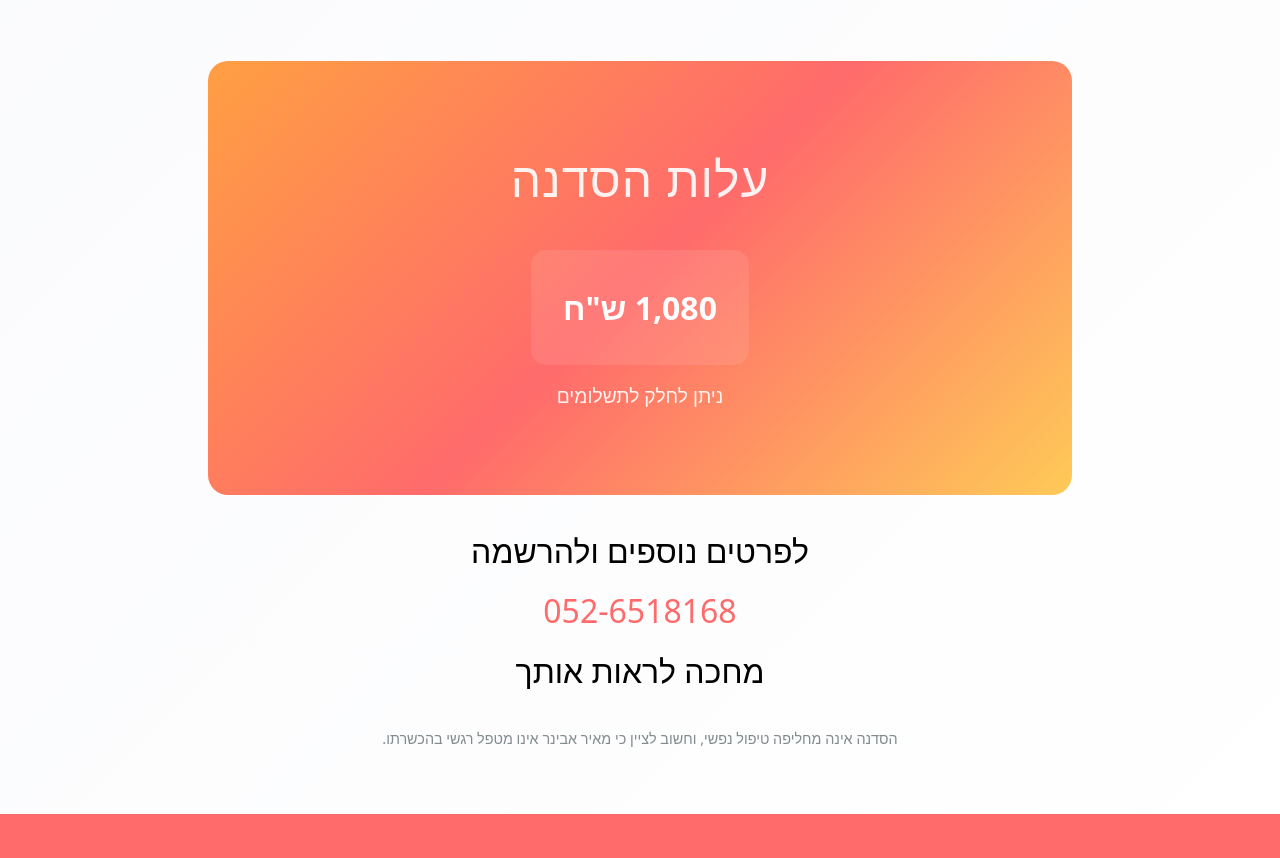
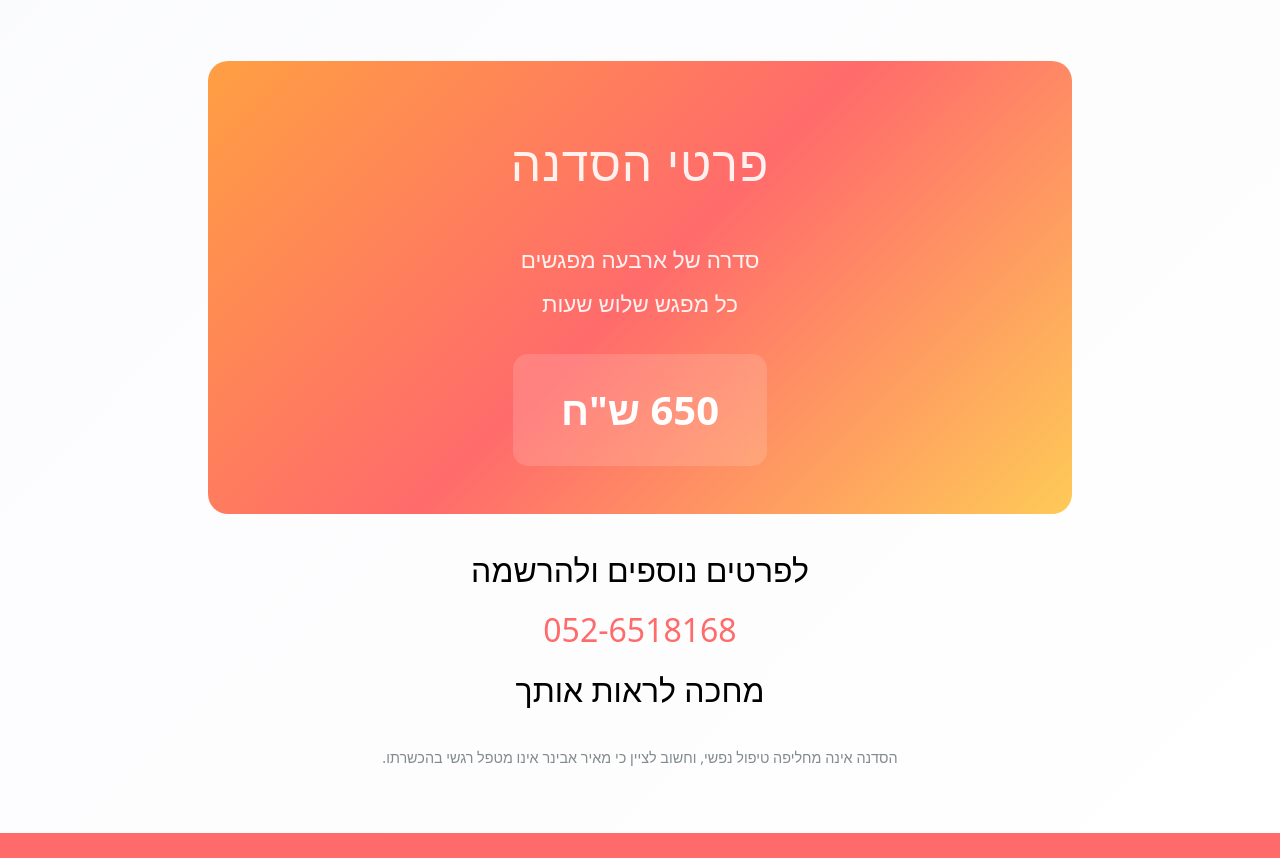
Before and after one commit to Zevik/Sadna-Gatsby, a Gatsby site: page / in a window 1280 px wide. Shown: the part 2650-3508 px from the top of the page. Built offline with nearby package versions, Linux system fonts and the light colour scheme; Gatsby itself is replaced by a stand-in of ours.

Commit message:
Update pricing section with new design and content

```diff
--- a/src/pages/index.js
+++ b/src/pages/index.js
@@ -55,13 +55,16 @@ const IndexPage = () => (
       </section>
 
       <section className="price-section">
-        <h2 className="section-title">עלות הסדנה</h2>
+        <h2 className="section-title">פרטי הסדנה</h2>
         <div className="price-container">
           <div className="price-card">
+            <div className="sessions-info">
+              <p>סדרה של ארבעה מפגשים</p>
+              <p>כל מפגש שלוש שעות</p>
+            </div>
             <div className="price-tag">
-              <strong>1,080 ש"ח</strong>
+              <strong>650 ש"ח</strong>
             </div>
-            <p className="price-note">ניתן לחלק לתשלומים</p>
           </div>
         </div>
       </section>
--- a/src/styles/styles.css
+++ b/src/styles/styles.css
@@ -411,7 +411,7 @@ footer {
 
 .price-section {
     background: linear-gradient(135deg, var(--primary-light) 0%, var(--primary) 50%, var(--secondary-light) 100%);
-    padding: 4rem 2rem;
+    padding: 3rem 2rem;
     color: white;
     text-align: center;
     border-radius: 20px;
@@ -431,17 +431,32 @@ footer {
 }
 
 .price-tag {
-    font-size: 2rem;
-    background: rgba(255, 255, 255, 0.1);
-    padding: 2rem;
+    font-size: 2.5rem;
+    background: rgba(255, 255, 255, 0.15);
+    padding: 1.5rem 3rem;
     border-radius: 15px;
     backdrop-filter: blur(10px);
+    transition: transform 0.3s ease;
+}
+
+.price-tag:hover {
+    transform: scale(1.05);
 }
 
 .price-note {
     margin-top: 1rem;
     font-size: 1.2rem;
     opacity: 0.9;
+}
+
+.sessions-info {
+    margin-bottom: 2rem;
+    font-size: 1.4rem;
+}
+
+.sessions-info p {
+    margin: 0.5rem 0;
+    color: rgba(255, 255, 255, 0.9);
 }
 
 .additional-cards {
```
